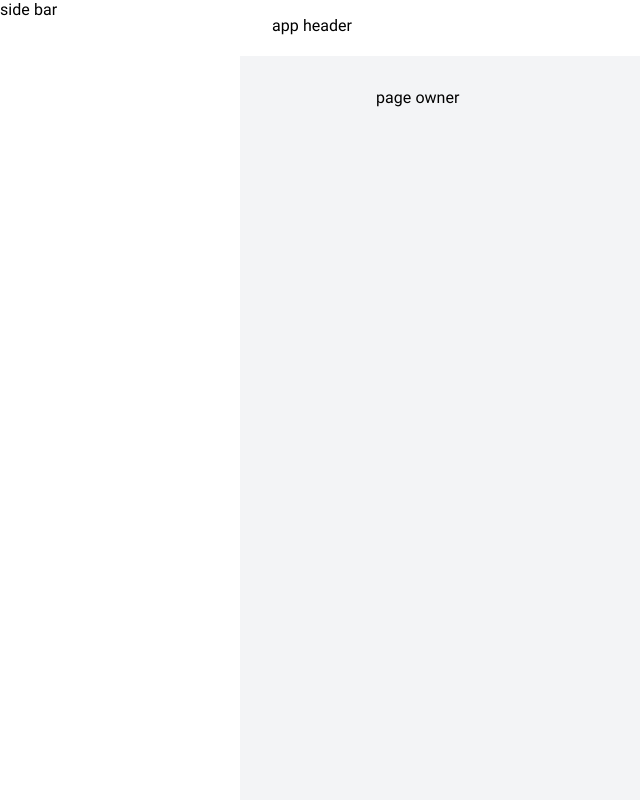
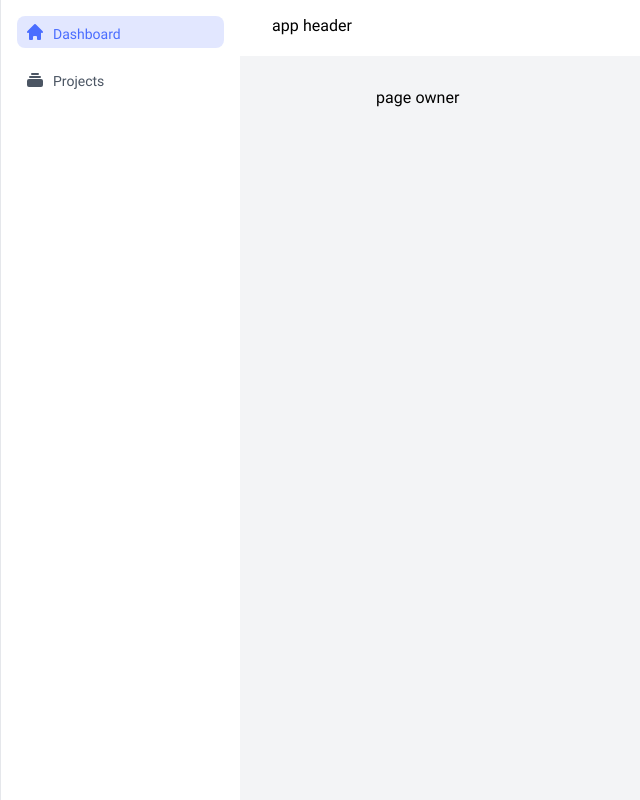
Before and after one commit to nymajalalabadi/Freelnacer-App-Frontend, a React (Vite) app in the folder Freelnacer-App-Frontend/: page /owner/dashboard in a window 1280 px wide. Shown: the whole page, without its empty margins (0-640 px from the left). Built offline with nearby package versions, Linux system fonts and the light colour scheme; no server answers.

Commit message:
Added Sider Link For Owner

```diff
--- a/Freelnacer-App-Frontend/src/ui/Siderbar.jsx
+++ b/Freelnacer-App-Frontend/src/ui/Siderbar.jsx
@@ -1,11 +1,37 @@
+import { HiCollection, HiHome } from "react-icons/hi"
+import { NavLink } from "react-router-dom"
 
 
 function Siderbar() {
   return (
-    <div className="bg-secondary-0 row-start-1 row-span-2">
-        side bar
+    <div className="bg-secondary-0 row-start-1 row-span-2 border-l border-gray-200 p-4">
+        <ul className="flex flex-col gap-y-4">
+          <li>
+            <CustomNavlink to="/owner/dashboard">
+            <HiHome className="w-5 h-5 flex-shrink-0" />
+            <span className="text-sm font-medium leading-none relative top-[4px]">Dashboard</span>
+            </CustomNavlink>
+          </li>
+          <li>
+            <CustomNavlink to="/owner/projects">
+              <HiCollection className="w-5 h-5 flex-shrink-0"/>
+              <span className="text-sm font-medium leading-none relative top-[3px]">Projects</span>
+            </CustomNavlink>
+          </li>
+        </ul>
     </div>
   )
 }
 
 export default Siderbar
+
+
+function CustomNavlink({children, to}) {
+  const navlinkClass = "flex items-center gap-2 px-2 py-1.5 rounded-lg transition-all duration-300 hover:bg-primary-100/50 hover:text-primary-900";
+
+  return (
+    <NavLink to={to} className={({ isActive }) => isActive ? `${navlinkClass} bg-primary-100/80 text-primary-900`: `${navlinkClass} text-secondary-600`}>
+      {children}
+    </NavLink>
+  )
+}
```
